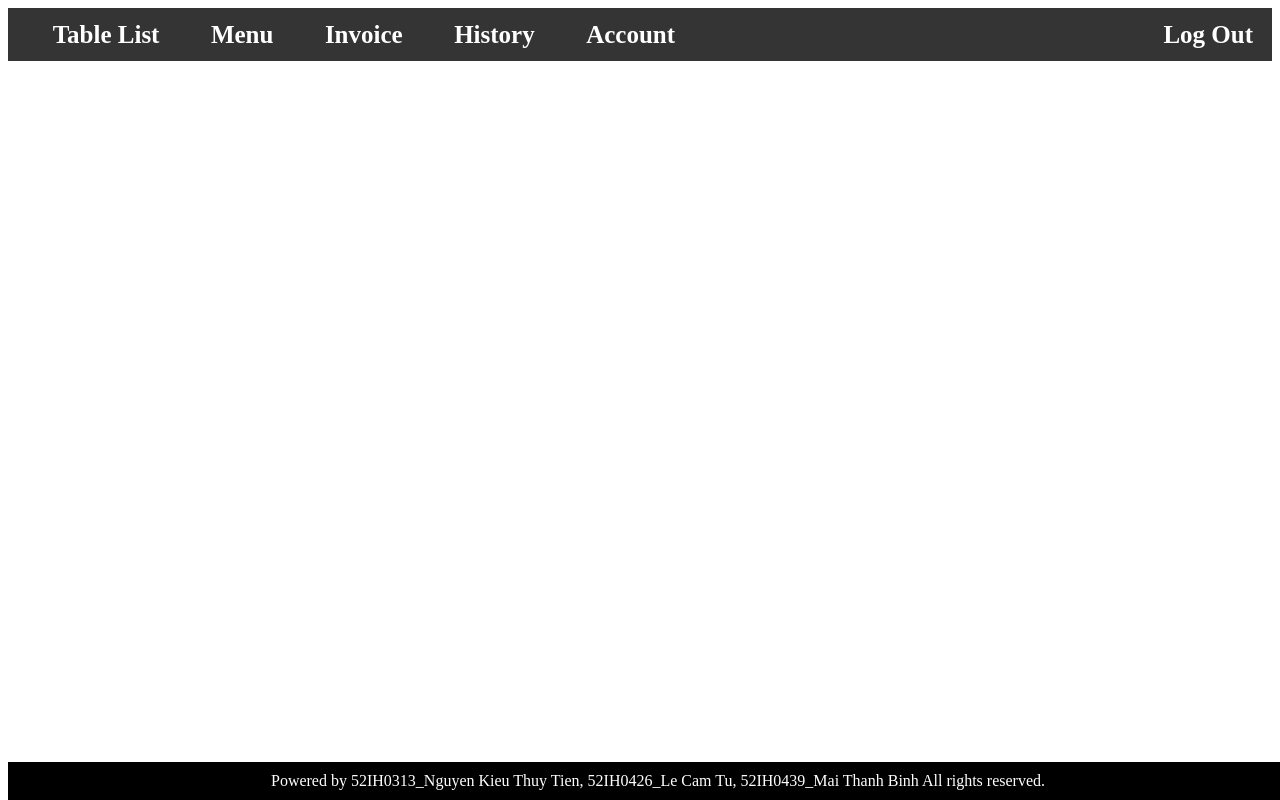
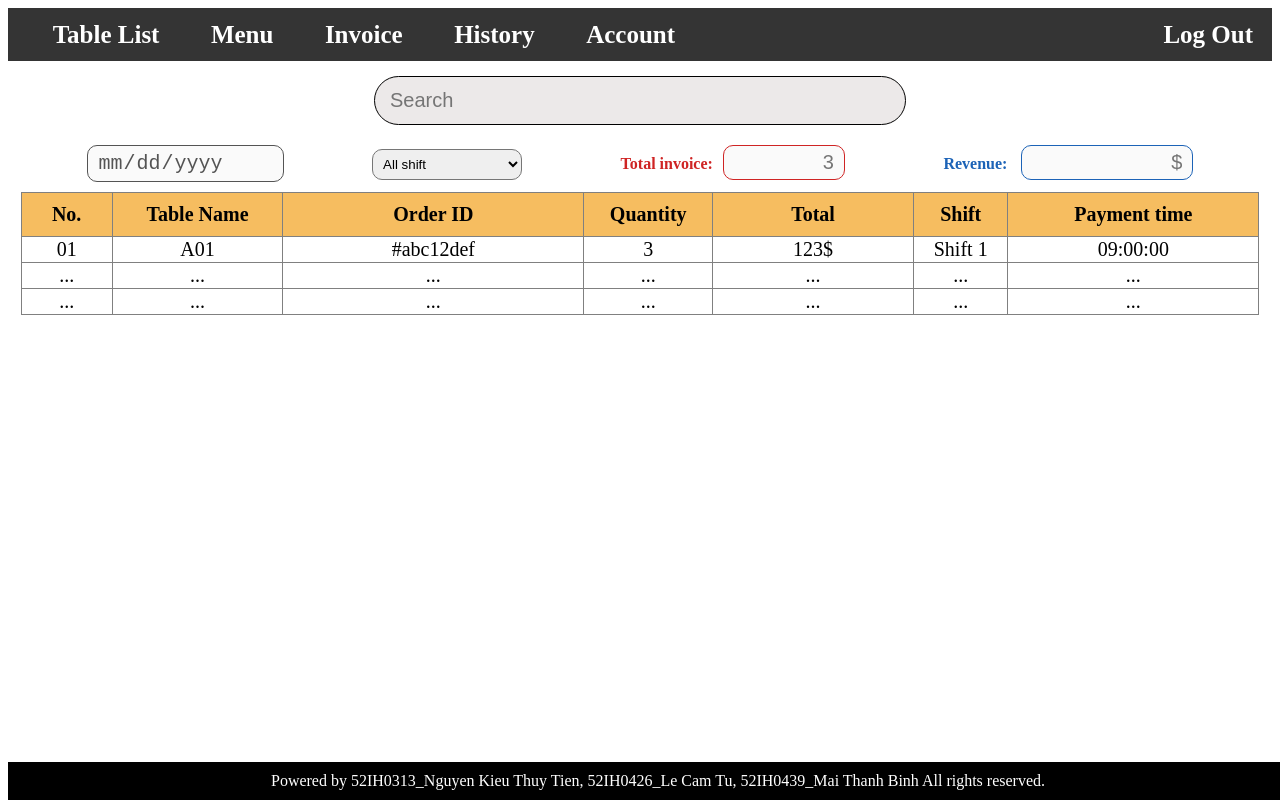
Before and after one commit to kynm0211/soa-midterm, a React (Create React App) app: page /invoice in a window 1280 px wide. Built offline with nearby package versions, Linux system fonts and the light colour scheme.

Commit message:
FE - Invoice pages

```diff
--- a/src/components/Account/Account.css
+++ b/src/components/Account/Account.css
@@ -5,12 +5,12 @@
 }
 
 .accountSearch-box{
-    border-radius: 15px;
+    border-radius: 35px;
     padding: 12px 15px;
     margin: 15px 0 5px 0;
     width: 500px;
     background-color: rgb(236, 233, 233);
-    /* font-size: 18px; */
+    border: 1px solid;
 }
 
 .account-add{
@@ -139,8 +139,7 @@ span{
   }
 
   .popup-content label,
-  input,
-  option {
+  input{
     padding: 5% 0;
     font-size: 20px;
   }
@@ -174,8 +173,7 @@ span{
 
   .popup-btn button{
     display: flex;
-    margin: 0 8px;
-    background-color: #3c78de;
+    margin: 0 5px;
     border: none;
     color: white;
     border-radius: 5px;
--- a/src/components/Account/Account.jsx
+++ b/src/components/Account/Account.jsx
@@ -4,7 +4,7 @@ import "./Account.css";
 
 export default function Account() {
     const [isOpenAdd, setIsOpenAdd] = useState(false);
-    const [isOpenEdit, setIsOpenEdit] = useState(false);
+    // const [isOpenEdit, setIsOpenEdit] = useState(false);
 
     const openPopupAdd = () => {
         setIsOpenAdd(true);
@@ -23,13 +23,13 @@ export default function Account() {
         alert("Delete button.");
     };
 
-    const openPopupEdit = () => {
-        setIsOpenEdit(true);
-    }
+    // const openPopupEdit = () => {
+    //     setIsOpenEdit(true);
+    // }
 
-    const closePopupEdit = () => {
-        setIsOpenEdit(false);
-    };
+    // const closePopupEdit = () => {
+    //     setIsOpenEdit(false);
+    // };
 
     return (
         <div>
@@ -110,7 +110,7 @@ export default function Account() {
                             {/* <td>abcdef</td>
                             <td>abcdef</td> */}
                             <td className="action">
-                                <span onClick={openPopupEdit} className="edit-iccon">
+                                <span className="edit-iccon">
                                     <i class="bi bi-pencil-square"></i>
                                 </span>
 
--- a/src/components/Invoice/Invoice.css
+++ b/src/components/Invoice/Invoice.css
@@ -0,0 +1,114 @@
+.invoice-search{
+    position: relative;
+    display: flex;
+    justify-content: center;
+  }
+
+.invoiceSearch-box{
+    border-radius: 35px;
+    padding: 12px 15px;
+    margin: 15px 0 5px 0;
+    width: 500px;
+    background-color: rgb(236, 233, 233);
+    border: 1px solid;
+}
+
+.table{
+    width: 100%;
+    display: flex;
+    justify-content: center;
+    margin: 10px 0 0 0;
+}
+
+.invoice-table{
+    width: 98%;
+    border-collapse: collapse;
+}
+
+th, td{
+    border-collapse: collapse;
+    border: 1.5px solid gray;
+    text-align: center;
+}
+
+th{
+    background-color: #f6bd60;
+    padding: 10px 0;
+    font-size: 20px;
+}
+
+td{
+    font-size: 20px;
+}
+
+tr:hover{
+    background-color: rgb(243, 233, 233);
+}
+
+.number-order-col{
+    width: 90px;
+}
+
+.OrID{
+    width: 300px;
+}
+
+.total{
+    width: 200px;
+}
+
+.payment-time{
+    width: 250px;
+}
+
+.invoice-info{
+    display: flex;
+    margin: 15px 10px 10px 10px;
+    flex-wrap: wrap;
+    justify-content: space-evenly;
+    align-items: baseline;
+}
+
+.revenue{
+    width: 150px;
+    text-align: right;
+    border: 1px solid #1C63B7;
+    color: #1C63B7;
+}
+
+.total-invoice{
+    width: 100px;
+    text-align: right;
+    border: 1px solid #CF2424;
+    color: #CF2424;
+}
+
+label{
+    margin: 0 10px;
+    font-weight: 700;
+}
+
+.shift{
+    border-radius: 10px;
+    padding: 4%;
+    width: 150px;
+    text-align: left;
+}
+
+input{
+    padding: 5px 10px;
+    border-radius: 10px;
+    border: 1px solid;
+}
+
+.invoice-info-item{
+    margin: 0 20px;
+}
+
+.revenue-label{
+    color: #1C63B7;
+}
+
+.total-invoice-label{
+    color: #CF2424;
+}
--- a/src/components/Invoice/Invoice.jsx
+++ b/src/components/Invoice/Invoice.jsx
@@ -4,7 +4,79 @@ import "./Invoice.css";
 export default function Invoice(){
     return(
         <div>
+            <div className="invoice-search">
+                <input className="invoiceSearch-box" type="text" placeholder="Search"></input>
+            </div>
+            <div className="invoice-info">
+                <div className="invoice-info-item">
+                    <input type="date" name="day-of-invoice" id="day-of-invoice" disabled />
+                </div>
 
+                <div className="invoice-info-item">
+                    <select name="shift" id="shift" className="shift">
+                        <option value="All">All shift</option>
+                        <option value="shift-1">Shift 1</option>
+                        <option value="shift-2">Shift 2</option>
+                        <option value="shift-3">Shift 3</option>
+                    </select>
+                </div>
+
+                <div className="invoice-info-item">
+                    <label htmlFor="total-invoice" className="total-invoice-label">Total invoice:</label>
+                    <input type="text" id="total-invoice" className="total-invoice" disabled placeholder="3"/>
+                </div>
+
+                <div className="invoice-info-item">
+                    <label htmlFor="revenue" className="revenue-label">Revenue: </label>
+                    <input type="text" id="revenue" className="revenue" disabled placeholder="$"/>
+                </div>
+
+            </div>
+
+            <div className="table">
+                <table className="invoice-table">
+                    <thead>
+                        <tr>
+                            <th className="number-order-col">No.</th>
+                            <th>Table Name</th>
+                            <th className="OrID">Order ID</th>
+                            <th>Quantity</th>
+                            <th className="total">Total</th>
+                            <th>Shift</th>
+                            <th className="payment-time">Payment time</th>
+                        </tr>
+                    </thead>
+                    <tbody>
+                        <tr>
+                            <td>01</td>
+                            <td>A01</td>
+                            <td>#abc12def</td>
+                            <td>3</td>
+                            <td>123$</td>
+                            <td>Shift 1</td>
+                            <td>09:00:00</td>
+                        </tr>
+                        <tr>
+                            <td>...</td>
+                            <td>...</td>
+                            <td>...</td>
+                            <td>...</td>
+                            <td>...</td>
+                            <td>...</td>
+                            <td>...</td>
+                        </tr>
+                        <tr>
+                            <td>...</td>
+                            <td>...</td>
+                            <td>...</td>
+                            <td>...</td>
+                            <td>...</td>
+                            <td>...</td>
+                            <td>...</td>
+                        </tr>
+                    </tbody>
+                </table>
+            </div>
         </div>
     )
 }
```
